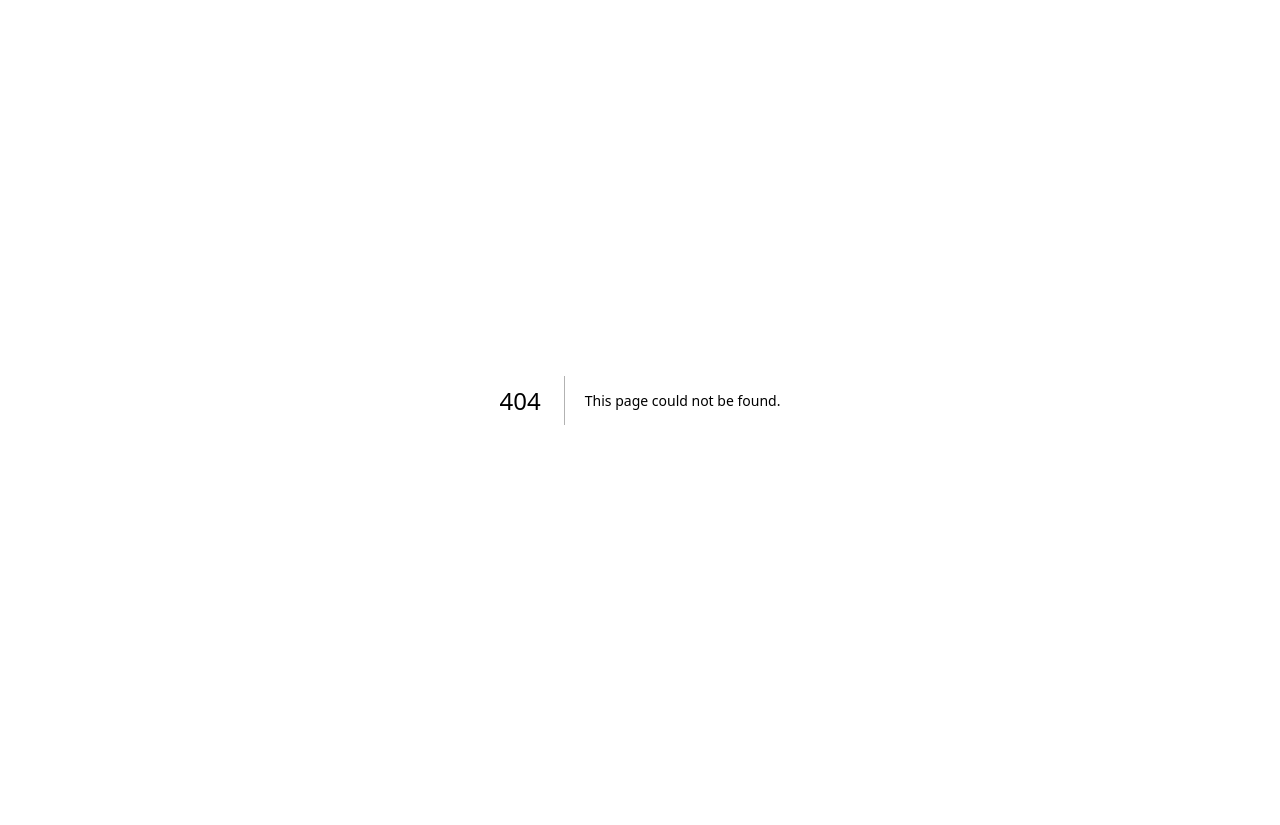
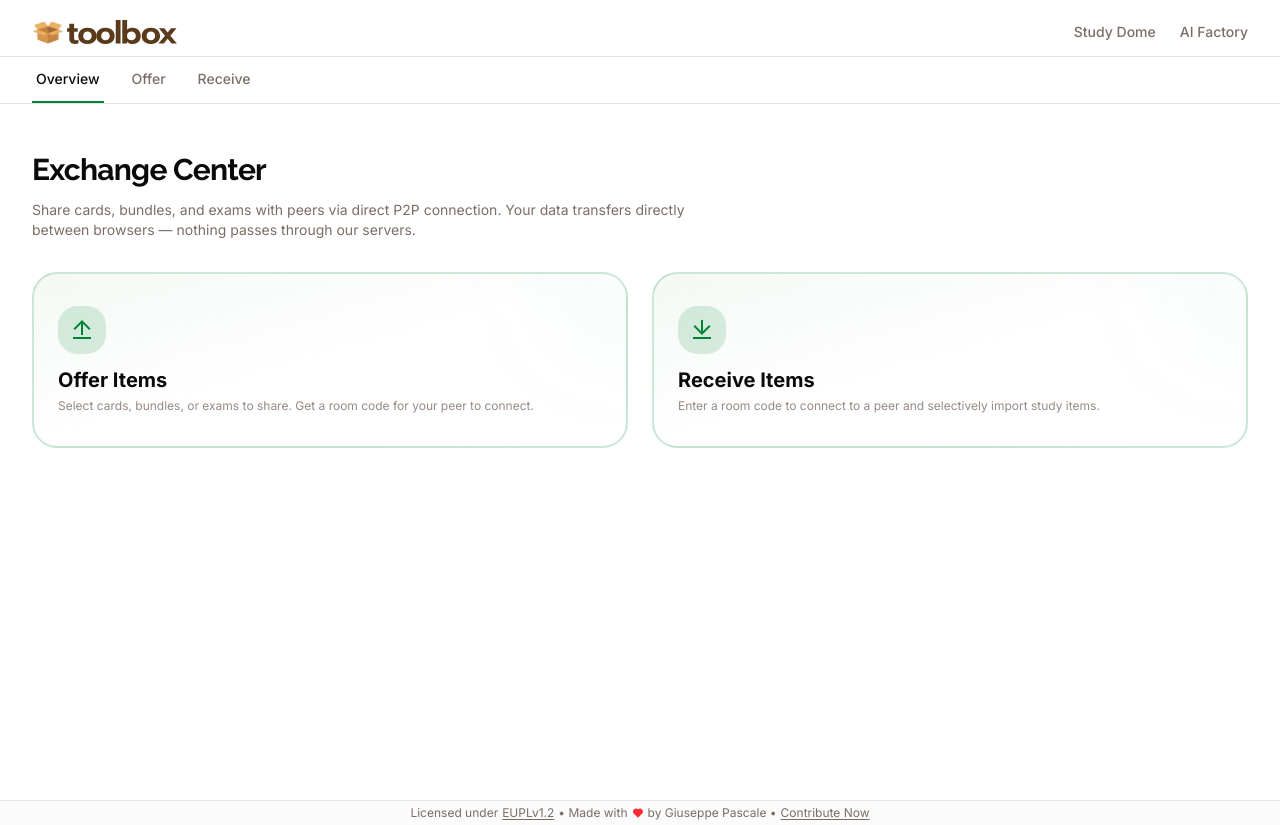
Before and after one commit to pasc4le-labs/toolbox.study, a Next.js app: page /exchange-center in a window 1280 px wide. Before the commit this address had no page. Before the commit the page ends 800 px from the top, so only its background shows below. Built offline with nearby package versions, Linux system fonts and the light colour scheme.

Commit message:
feat(exchange): add Exchange Center route and navigation

```diff
--- a/package.json
+++ b/package.json
@@ -27,6 +27,7 @@
     "react": "19.2.4",
     "react-dom": "19.2.4",
     "shadcn": "^4.7.0",
+    "simple-peer-light": "^9.10.0",
     "sonner": "^2.0.7",
     "sql.js": "^1.14.1",
     "tailwind-merge": "^3.6.0",
--- /dev/null
+++ b/src/app/(main)/exchange-center/_components/exchange-center-nav.tsx
@@ -0,0 +1,39 @@
+"use client";
+
+import Link from "next/link";
+import { usePathname } from "next/navigation";
+import { cn } from "@/lib/utils";
+import { Boxed } from "@/components/boxed";
+
+const tabs = [
+  { label: "Overview", href: "/exchange-center" },
+  { label: "Offer", href: "/exchange-center/offer" },
+  { label: "Receive", href: "/exchange-center/receive" },
+];
+
+export function ExchangeCenterNav() {
+  const pathname = usePathname();
+
+  return (
+    <div className="border-b">
+      <Boxed>
+        <nav className="flex gap-6">
+          {tabs.map((tab) => (
+            <Link
+              key={tab.href}
+              href={tab.href}
+              className={cn(
+                "inline-flex items-center border-b-2 px-1 py-3 text-sm font-medium transition-colors",
+                pathname === tab.href || (tab.href !== "/exchange-center" && pathname.startsWith(tab.href))
+                  ? "border-primary text-foreground"
+                  : "border-transparent text-muted-foreground hover:text-foreground",
+              )}
+            >
+              {tab.label}
+            </Link>
+          ))}
+        </nav>
+      </Boxed>
+    </div>
+  );
+}
--- /dev/null
+++ b/src/app/(main)/exchange-center/layout.tsx
@@ -0,0 +1,14 @@
+import { ExchangeCenterNav } from "./_components/exchange-center-nav";
+
+export default function ExchangeCenterLayout({
+  children,
+}: {
+  children: React.ReactNode;
+}) {
+  return (
+    <div>
+      <ExchangeCenterNav />
+      {children}
+    </div>
+  );
+}
--- /dev/null
+++ b/src/app/(main)/exchange-center/page.tsx
@@ -0,0 +1,62 @@
+import Link from "next/link";
+import { RiUploadLine, RiDownloadLine } from "@remixicon/react";
+import { Boxed } from "@/components/boxed";
+
+export default function ExchangeCenterPage() {
+  return (
+    <Boxed className="py-8 md:py-12">
+      <div className="mb-8 space-y-3">
+        <h1 className="font-heading text-2xl font-bold tracking-tight text-foreground md:text-3xl">
+          Exchange Center
+        </h1>
+        <p className="max-w-2xl text-sm text-muted-foreground">
+          Share cards, bundles, and exams with peers via direct P2P connection.
+          Your data transfers directly between browsers — nothing passes through
+          our servers.
+        </p>
+      </div>
+
+      <div className="grid gap-6 md:grid-cols-2">
+        <Link href="/exchange-center/offer" className="group">
+          <div className="relative h-44 overflow-hidden rounded-2xl border-2 border-primary/20 bg-gradient-to-br from-primary/5 via-background to-background transition-all duration-300 hover:border-primary/50 hover:shadow-2xl hover:shadow-primary/20">
+            <div className="flex h-full flex-col justify-center px-6 py-2">
+              <div className="space-y-3">
+                <div className="inline-flex h-12 w-12 items-center justify-center rounded-xl bg-primary/15 transition-all duration-300 group-hover:scale-110 group-hover:bg-primary/25">
+                  <RiUploadLine className="h-6 w-6 text-primary" />
+                </div>
+                <div>
+                  <h2 className="text-xl font-bold text-foreground">Offer Items</h2>
+                  <p className="mt-1 text-xs text-muted-foreground/80">
+                    Select cards, bundles, or exams to share. Get a room code for
+                    your peer to connect.
+                  </p>
+                </div>
+              </div>
+            </div>
+            <div className="pointer-events-none absolute -right-16 -top-16 h-32 w-32 rounded-full bg-primary/5 blur-3xl transition-all duration-300 group-hover:bg-primary/10" />
+          </div>
+        </Link>
+
+        <Link href="/exchange-center/receive" className="group">
+          <div className="relative h-44 overflow-hidden rounded-2xl border-2 border-primary/20 bg-gradient-to-br from-primary/5 via-background to-background transition-all duration-300 hover:border-primary/50 hover:shadow-2xl hover:shadow-primary/20">
+            <div className="flex h-full flex-col justify-center px-6 py-2">
+              <div className="space-y-3">
+                <div className="inline-flex h-12 w-12 items-center justify-center rounded-xl bg-primary/15 transition-all duration-300 group-hover:scale-110 group-hover:bg-primary/25">
+                  <RiDownloadLine className="h-6 w-6 text-primary" />
+                </div>
+                <div>
+                  <h2 className="text-xl font-bold text-foreground">Receive Items</h2>
+                  <p className="mt-1 text-xs text-muted-foreground/80">
+                    Enter a room code to connect to a peer and selectively import
+                    study items.
+                  </p>
+                </div>
+              </div>
+            </div>
+            <div className="pointer-events-none absolute -right-16 -top-16 h-32 w-32 rounded-full bg-primary/5 blur-3xl transition-all duration-300 group-hover:bg-primary/10" />
+          </div>
+        </Link>
+      </div>
+    </Boxed>
+  );
+}
```
Also changed, not shown: 1 other file (tests, documents, lock files or other folders).
